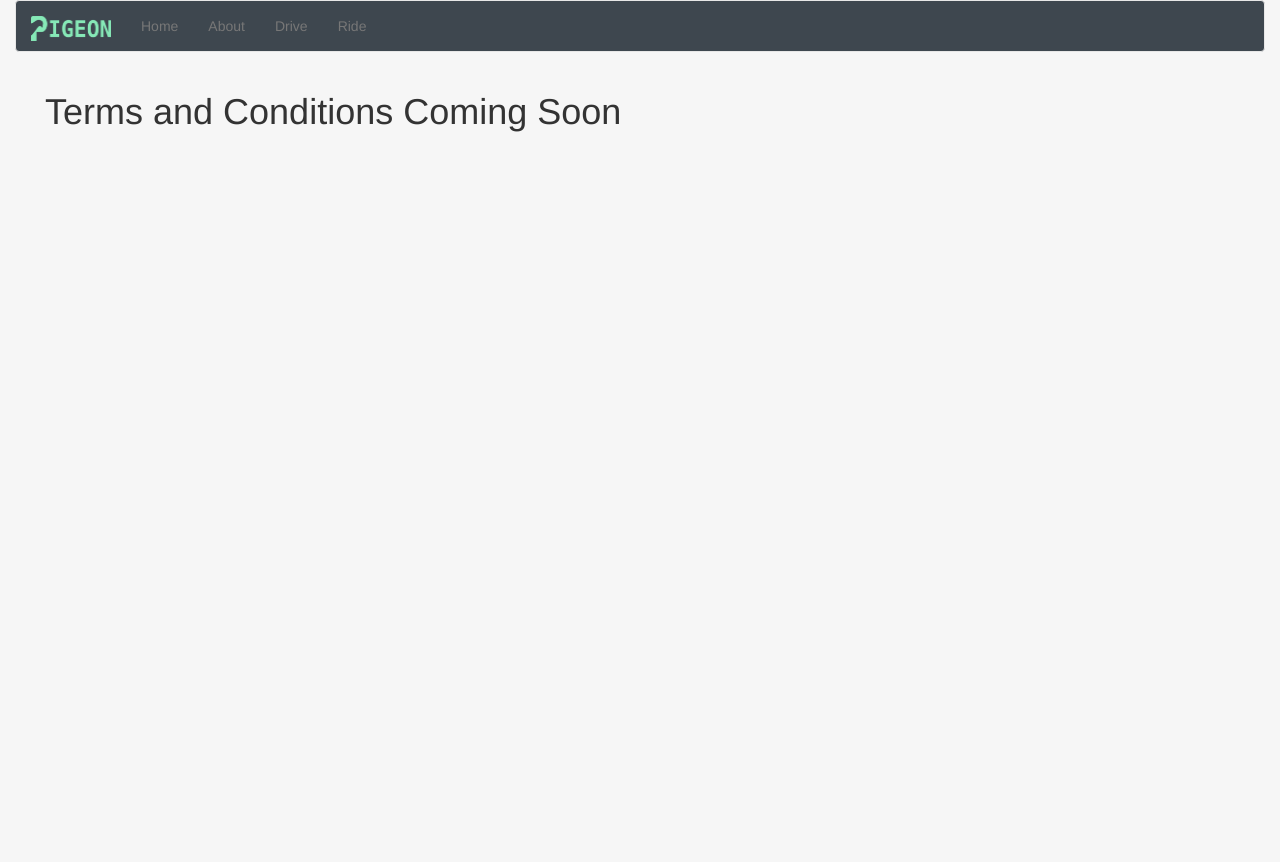
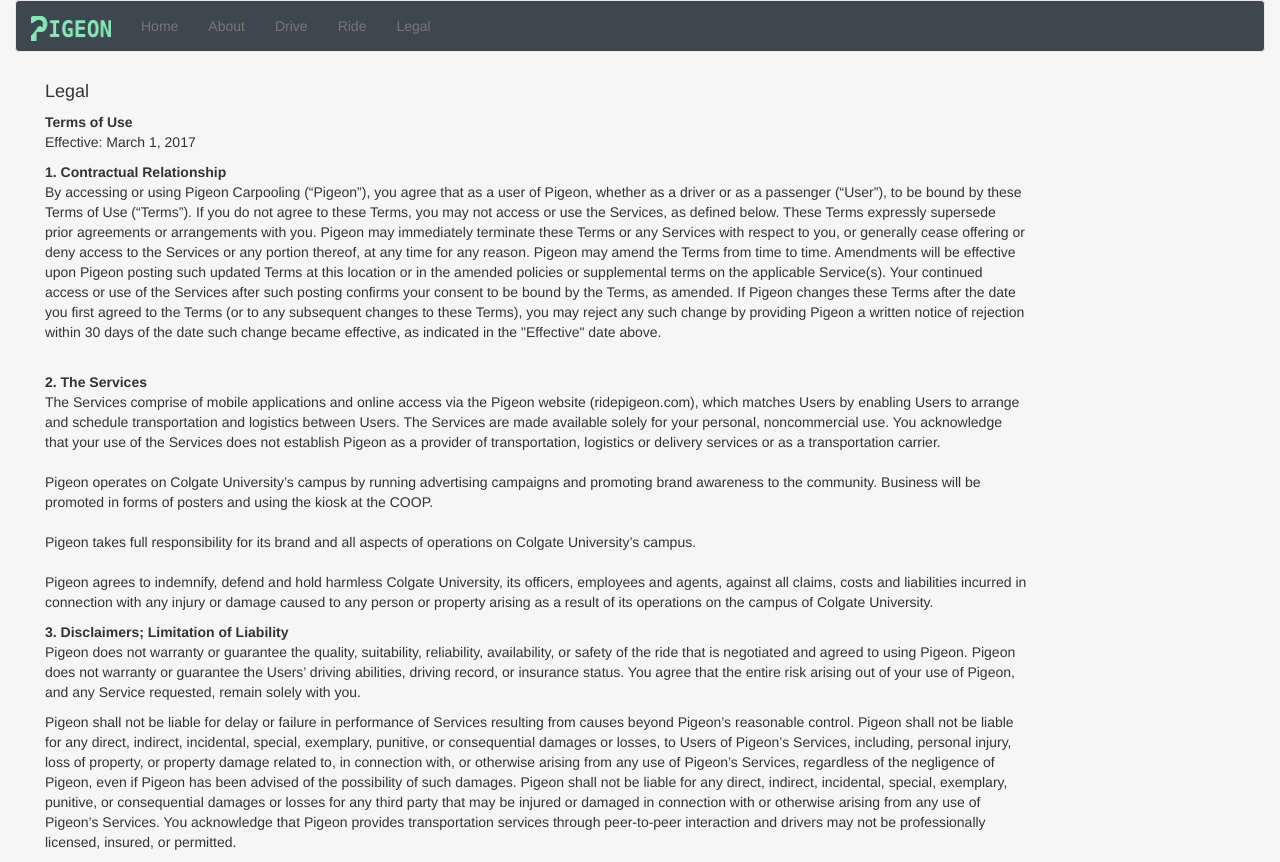
Before and after one commit to lbengzon/pigeon, a Django app: page /ridesharing/terms-conditions in a window 1280 px wide. Before the commit the page ends 132 px from the top, so only its background shows below. Run offline with Django 3.2, Linux system fonts and the light colour scheme; some libraries are stand-ins or nearby versions.

Commit message:
updated terms and conditions, added link on nav bar

```diff
--- a/ridesharing/templates/header.html
+++ b/ridesharing/templates/header.html
@@ -59,6 +59,7 @@
         <li><a href="{% url 'home:about' %}">About</a></li>
         <li><a href="{% url 'ridesharing:ride-add' %}">Drive</a></li>
         <li><a href="{% url 'ridesharing:ride-list' %}">Ride</a></li>
+		  <li><a href="{% url 'ridesharing:terms-conditions' %}">Legal</a></li>
 
       </ul>
     </div><!-- /.navbar-collapse -->
--- a/ridesharing/templates/ridesharing/terms_conditions.html
+++ b/ridesharing/templates/ridesharing/terms_conditions.html
@@ -1,5 +1,34 @@
 {% extends "header.html" %}
 {% block content %}
-<h1>Terms and Conditions Coming Soon</h1>
-
+<h4><b></b>Legal</h4>
+<b>Terms of Use</b> <br>
+Effective: March 1, 2017<br>
+</p>
+<p>
+    <b>1. Contractual Relationship</b><br>
+    By accessing or using Pigeon Carpooling (“Pigeon”), you agree that as a user of Pigeon, whether as a driver or as a passenger (“User”), to be bound by these Terms of Use (“Terms”). If you do not agree to these Terms, you may not access or use the Services, as defined below. These Terms expressly supersede prior agreements or arrangements with you. Pigeon may immediately terminate these Terms or any Services with respect to you, or generally cease offering or deny access to the Services or any portion thereof, at any time for any reason.
+    Pigeon may amend the Terms from time to time. Amendments will be effective upon Pigeon posting such updated Terms at this location or in the amended policies or supplemental terms on the applicable Service(s). Your continued access or use of the Services after such posting confirms your consent to be bound by the Terms, as amended. If Pigeon changes these Terms after the date you first agreed to the Terms (or to any subsequent changes to these Terms), you may reject any such change by providing Pigeon a written notice of rejection within 30 days of the date such change became effective, as indicated in the "Effective" date above.
+</p>
+<br>
+<p>
+    <b>2. The Services</b><br>
+    The Services comprise of mobile applications and online access via the Pigeon website (ridepigeon.com), which matches Users by enabling Users to arrange and schedule transportation and logistics between Users.  The Services are made available solely for your personal, noncommercial use.  You acknowledge that your use of the Services does not establish Pigeon as a provider of transportation, logistics or delivery services or as a transportation carrier.
+    <br>
+    <br>
+    Pigeon operates on Colgate University’s campus by running advertising campaigns and promoting brand awareness to the community.  Business will be promoted in forms of posters and using the kiosk at the COOP.
+    <br>
+    <br>
+    Pigeon takes full responsibility for its brand and all aspects of operations on Colgate University’s campus.
+    <br>
+    <br>
+    Pigeon agrees to indemnify, defend and hold harmless Colgate University, its officers, employees and agents, against all claims, costs and liabilities incurred in connection with any injury or damage caused to any person or property arising as a result of its operations on the campus of Colgate University.
+<br>
+<p>
+    <b>3. Disclaimers; Limitation of Liability</b><br>
+    Pigeon does not warranty or guarantee the quality, suitability, reliability, availability, or safety of the ride that is negotiated and agreed to using Pigeon.  Pigeon does not warranty or guarantee the Users’ driving abilities, driving record, or insurance status.  You agree that the entire risk arising out of your use of Pigeon, and any Service requested, remain solely with you.
+</p>
+<p>
+Pigeon shall not be liable for delay or failure in performance of Services resulting from causes beyond Pigeon’s reasonable control. Pigeon shall not be liable for any direct, indirect, incidental, special, exemplary, punitive, or consequential damages or losses, to Users of Pigeon’s Services, including, personal injury, loss of property, or property damage related to, in connection with, or otherwise arising from any use of Pigeon’s Services, regardless of the negligence of Pigeon, even if Pigeon has been advised of the possibility of such damages. Pigeon shall not be liable for any direct, indirect, incidental, special, exemplary, punitive, or consequential damages or losses for any third party that may be injured or damaged in connection with or otherwise arising from any use of Pigeon’s Services.
+You acknowledge that Pigeon provides transportation services through peer-to-peer interaction and drivers may not be professionally licensed, insured, or permitted.
+</p>
 {% endblock %}
```
Also changed, not shown: 1 other file.
